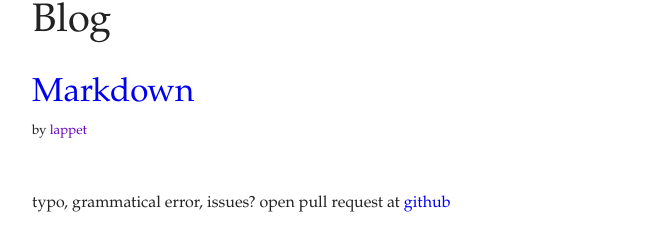
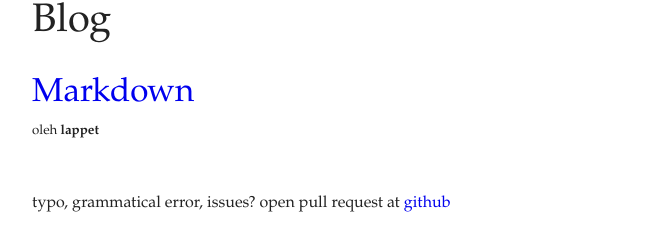
Before and after one commit to PagarUbuntu-Indonesia/PagarUbuntu-Indonesia.github.io, a Jekyll site: the page built from blog/index.html, in a window 1280 px wide. Shown: the part 218-469 px from the top of the page, without its empty margins (296-947 px from the left). Built offline with Jekyll 4.4.1, drawn with Linux system fonts in a browser that asks for light colours.

Commit message:
perbaikan kode html

```diff
--- a/blog/index.html
+++ b/blog/index.html
@@ -6,6 +6,7 @@ permalink: /blog/
 
 {% for post in site.posts %}
   <h2><a href="{{ post.url }}">{{ post.judul }}</a></h2>
-  <small>by <a href="">{{ post.penulis }}</a></small>
-  <p></p>
+  <small>
+    oleh <strong>{{ post.penulis }}</strong>
+  </small>
 {% endfor %}
```
